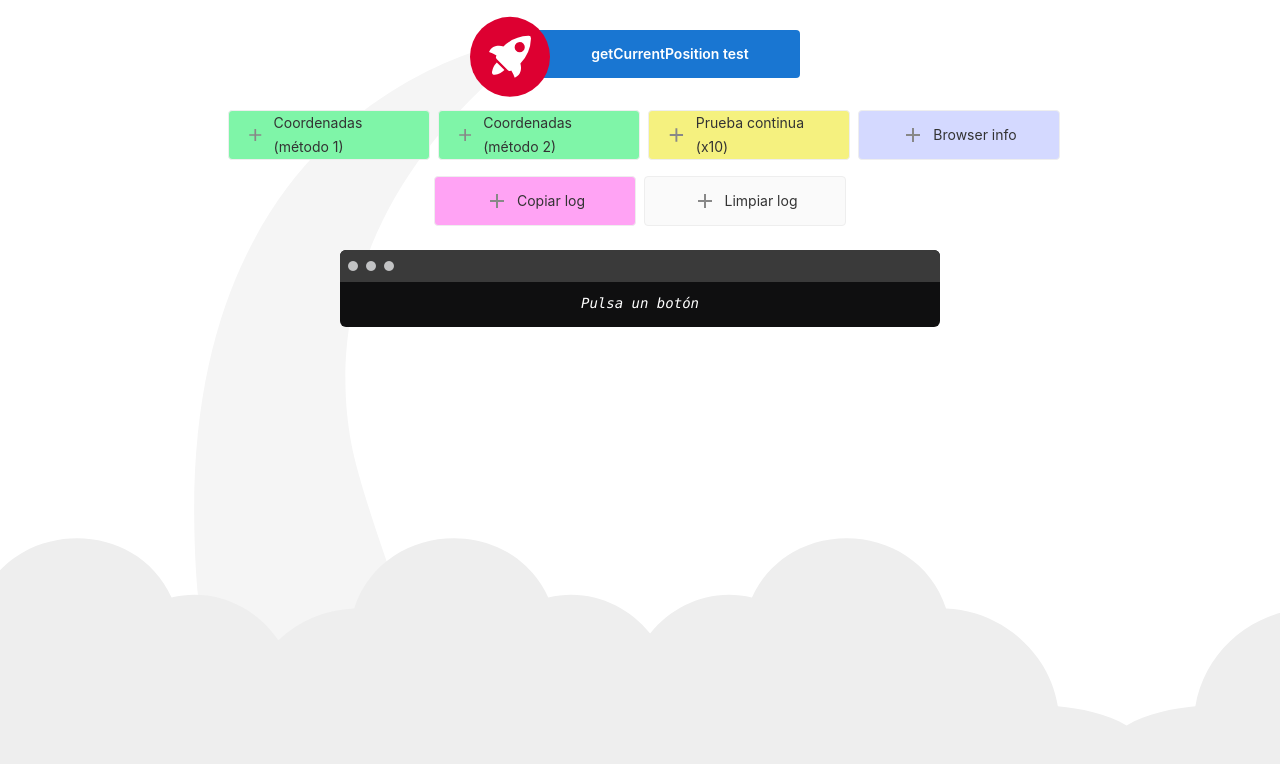
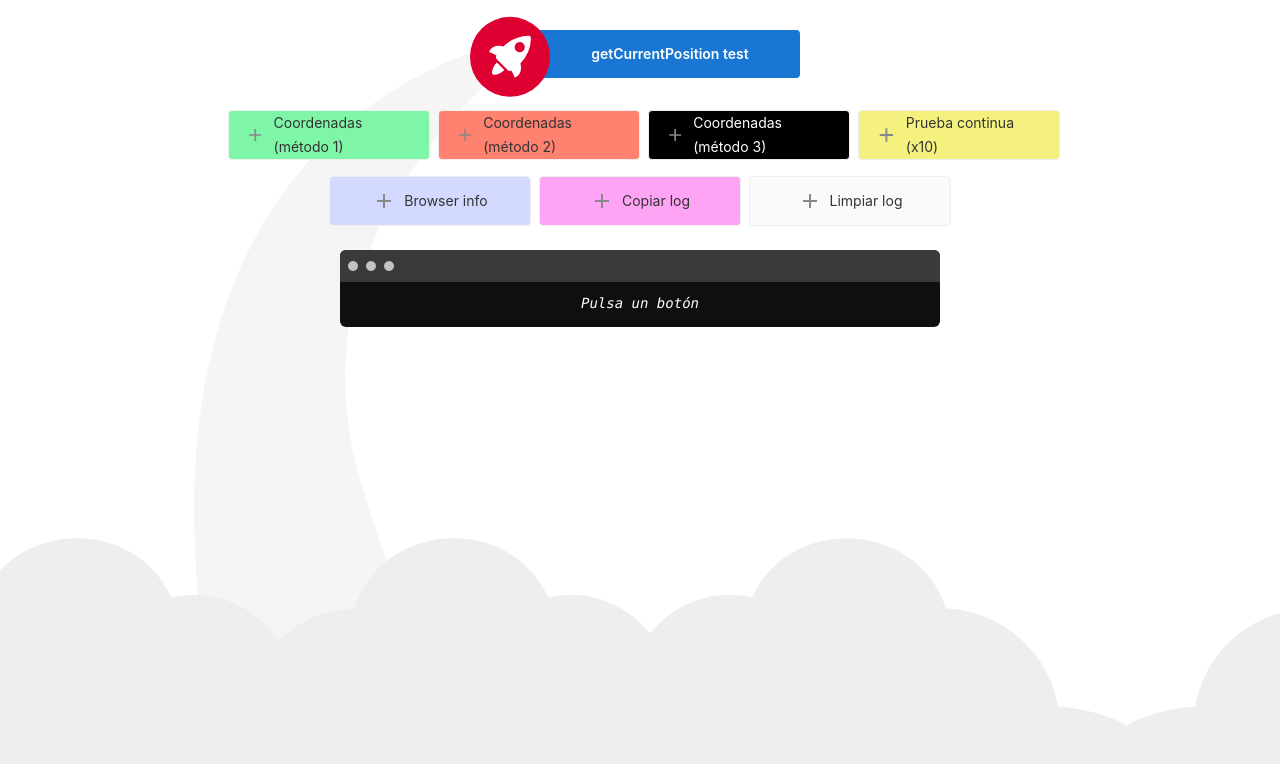
Before and after one commit to Seiyul/AngularTesting, an Angular app: page / in a window 1280 px wide. Shown: the top 764 px of the page. Built offline with nearby package versions, Linux system fonts and the light colour scheme.

Commit message:
watchPosition - New approach

```diff
--- a/src/app/app.component.html
+++ b/src/app/app.component.html
@@ -352,12 +352,20 @@
             <span>Coordenadas (método 1)</span>
         </div>
 
-        <div class="card card-small" style="background-color: #7ff5a8;"
+        <div class="card card-small" style="background-color: #ff8170;"
             (click)="selection.value = 'component'; getCoordinates2();" tabindex="0">
             <svg class="material-icons" xmlns="http://www.w3.org/2000/svg" width="24" height="24" viewBox="0 0 24 24">
                 <path d="M19 13h-6v6h-2v-6H5v-2h6V5h2v6h6v2z" />
             </svg>
             <span>Coordenadas (método 2)</span>
+        </div>
+
+        <div class="card card-small" style="background-color: black;"
+            (click)="selection.value = 'component'; getCoordinates3();" tabindex="0">
+            <svg class="material-icons" xmlns="http://www.w3.org/2000/svg" width="24" height="24" viewBox="0 0 24 24">
+                <path d="M19 13h-6v6h-2v-6H5v-2h6V5h2v6h6v2z" />
+            </svg>
+            <span style="color: white">Coordenadas (método 3)</span>
         </div>
 
         <div class="card card-small" style="background-color: #f5f17f;"
--- a/src/app/app.component.ts
+++ b/src/app/app.component.ts
@@ -72,8 +72,8 @@ export class AppComponent implements OnInit {
         };
         const error = (err: any) => {
             this.textToPrint = this.textToPrint + '\n' +
-                '(!) Error ' + err.code + ': ' + err.message + '.\n';
-            console.warn('ERROR -->' + err);
+                '(!) Error ' + err.code + ': ' + err.message + '.\n\n';
+            console.warn('ERROR ' + err.code + ' --> ' + err.message);
         };
         const date = new Date().toISOString();
         navigator.geolocation.watchPosition(success, error, options);
@@ -107,6 +107,49 @@ export class AppComponent implements OnInit {
             'platform: ' + navigator.platform + '\n';
     }
 
+    getCoordinates3(): void {
+        let startTime = new Date();
+        var options = {
+            enableHighAccuracy: true,
+            timeout: 60000,
+            maximumAge: 0
+        };
+
+        const success = (pos: any) => {
+            var crd = pos.coords;
+            let endTime = new Date();
+            this.textToPrint =
+                '·· watchPosition (continuo) ··' + '\n\n' +
+                'Latitud: ' + crd.latitude + '\n' +
+                'Longitud: ' + crd.longitude + '\n' +
+                'Precisión : ' + crd.accuracy + '\n' +
+                'Altitud: ±' + crd.altitude + ' m' + '\n' +
+                'Precisión de la altitud: ' + crd.altitudeAccuracy + ' m' + '\n' +
+                'Orientación: ' + crd.heading + 'º' + '\n' +
+                'Velocidad: ' + crd.speed + ' m/s' + '\n' +
+                'Velocidad: ' + crd.speed * 3.6 + ' km/h' + '\n' +
+                'Marca temporal: ' + new Date(pos.timestamp).toISOString() + '\n' +
+                'Fecha del clickeo: ' + date + '\n' +
+                'Tiempo entre dos peticiones: ' + (endTime.getTime() - startTime.getTime()) + ' ms' + '\n\n';
+            startTime = new Date();
+        };
+        const error = (err: any) => {
+            this.textToPrint = this.textToPrint + '\n' +
+                '(!) Error ' + err.code + ': ' + err.message + '.\n\n';
+            console.warn('ERROR ' + err.code + ' --> ' + err.message);
+            if (err.code === 3) {
+                this.textToPrint += 'Reintentando...' + '\n';
+                this.getCoordinates3();
+            }
+            if (err.code === 1) {
+                this.textToPrint += 'Revisa los permisos de ubicación de tu dispositivo y vuelve a intentarlo.' + '\n';
+            }
+
+        };
+        const date = new Date().toISOString();
+        navigator.geolocation.watchPosition(success, error, options);
+    }
+
     cleanLog(): void {
         this.textToPrint = '';
     }
```
